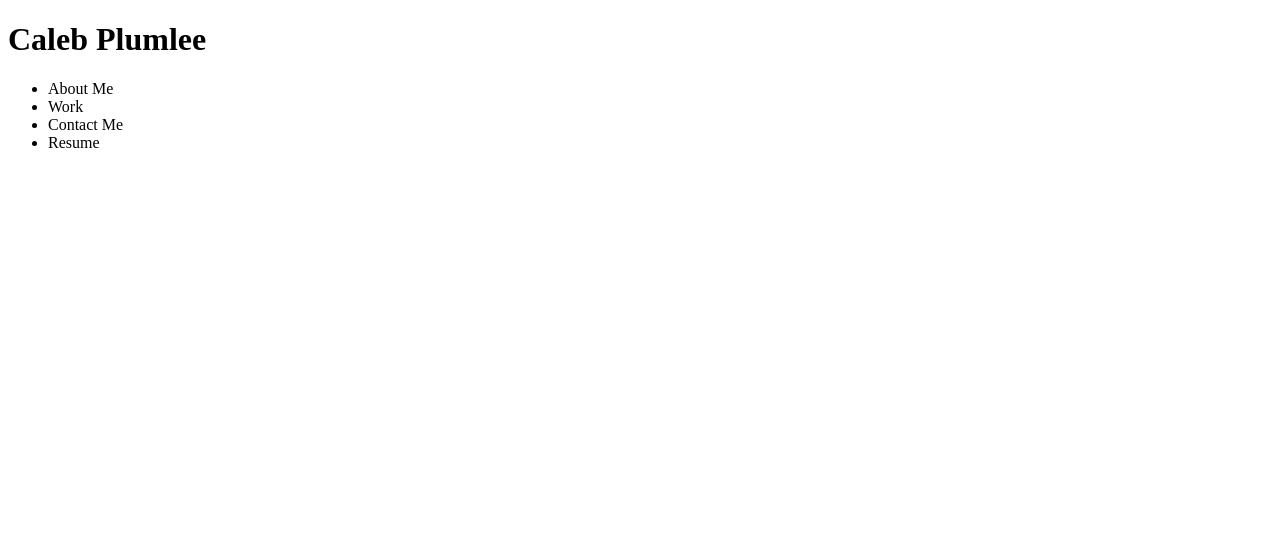
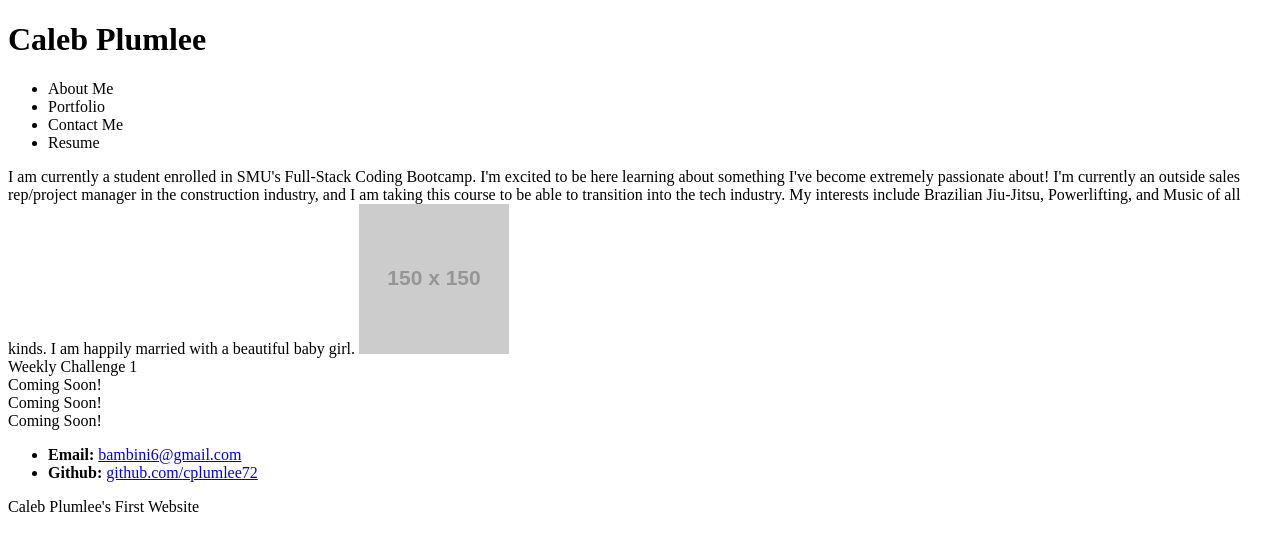
Before and after one commit to cplumlee72/Module-2-Challenge, a plain HTML site: page index.html in a window 1280 px wide. Drawn offline with Linux system fonts and the light colour scheme; placeholder pictures from the web are drawn by us.

Commit message:
Added initial contents and sample image to the webpage.

```diff
--- a/index.html
+++ b/index.html
@@ -14,7 +14,7 @@
         <nav>
             <ul>
                 <li> About Me </li>
-                <li> Work </li>
+                <li> Portfolio </li>
                 <li> Contact Me </li>
                 <li> Resume </li>
             </ul>
@@ -22,6 +22,30 @@
     </header>
 
     <main>
-         <section class="aboutme"> </section></main>
+        <section class="about">
+             I am currently a student enrolled in SMU's Full-Stack Coding Bootcamp. I'm excited to be
+             here learning about something I've become extremely passionate about! I'm currently an outside
+             sales rep/project manager in the construction industry, and I am taking this course to be able
+             to transition into the tech industry.  My interests include Brazilian Jiu-Jitsu, Powerlifting,
+             and Music of all kinds. I am happily married with a beautiful baby girl.
+             <a href="https://via.placeholder.com/150.png"><img src="https://via.placeholder.com/150.png"></a>
+        </section>
+        <section class="portfolio">
+            <div class="card"> Weekly Challenge 1 </div>
+            <div class="card"> Coming Soon!</div>
+            <div class="card"> Coming Soon!</div>
+            <div class="card"> Coming Soon!</div>
+        </section>
+        <section class="contact">
+            <ul>
+                <li id="email"> <b>Email:</b> <a href="mailto:bambini6@gmail.com">bambini6@gmail.com</a> </li>
+                <li id="github"> <b>Github:</b> <a href=github.com/cplumlee72> github.com/cplumlee72</a> </li>
+            </ul>
+        </section>
+    </main>
+
+    <footer>
+        <p> Caleb Plumlee's First Website </p>
+    </footer>
 </body>
 </html>
```
